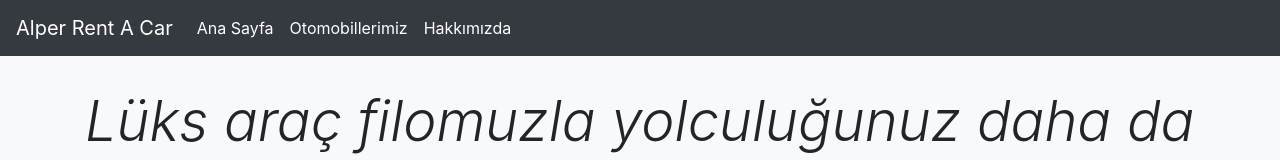
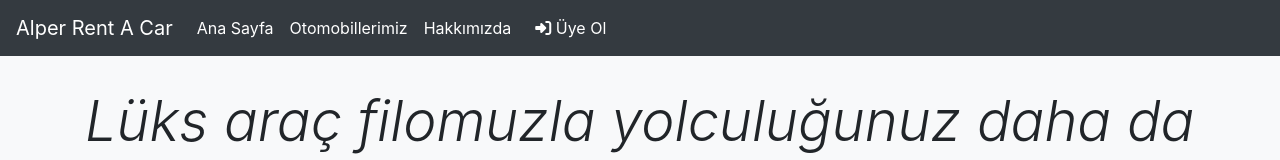
Before and after one commit to alpercevizz/rent-a-car-bootstrap-project, a plain HTML site: page index.html in a window 1280 px wide. Shown: the top 160 px of the page. Drawn offline with nearby package versions, Linux system fonts and the light colour scheme.

Commit message:
Update index.html

```diff
--- a/index.html
+++ b/index.html
@@ -23,6 +23,10 @@
                         class="sr-only">(current)</span></a>
                 <a class="nav-link text-white" href="cars.html">Otomobillerimiz</a>
                 <a class="nav-link text-white" href="about-us.html">Hakkımızda</a>
+            </div>
+            <div class="nav-link text-white">
+                <i class="fas fa-sign-in-alt"></i>
+                <a>Üye Ol</a>
             </div>
         </div>
     </nav>
```
